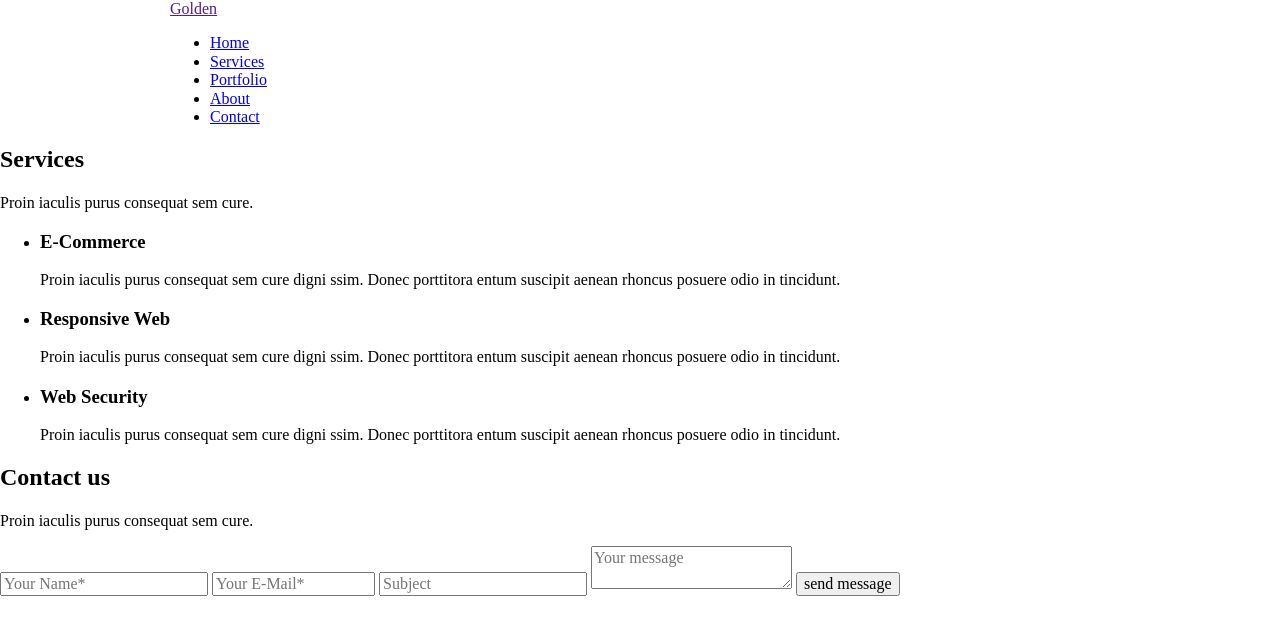
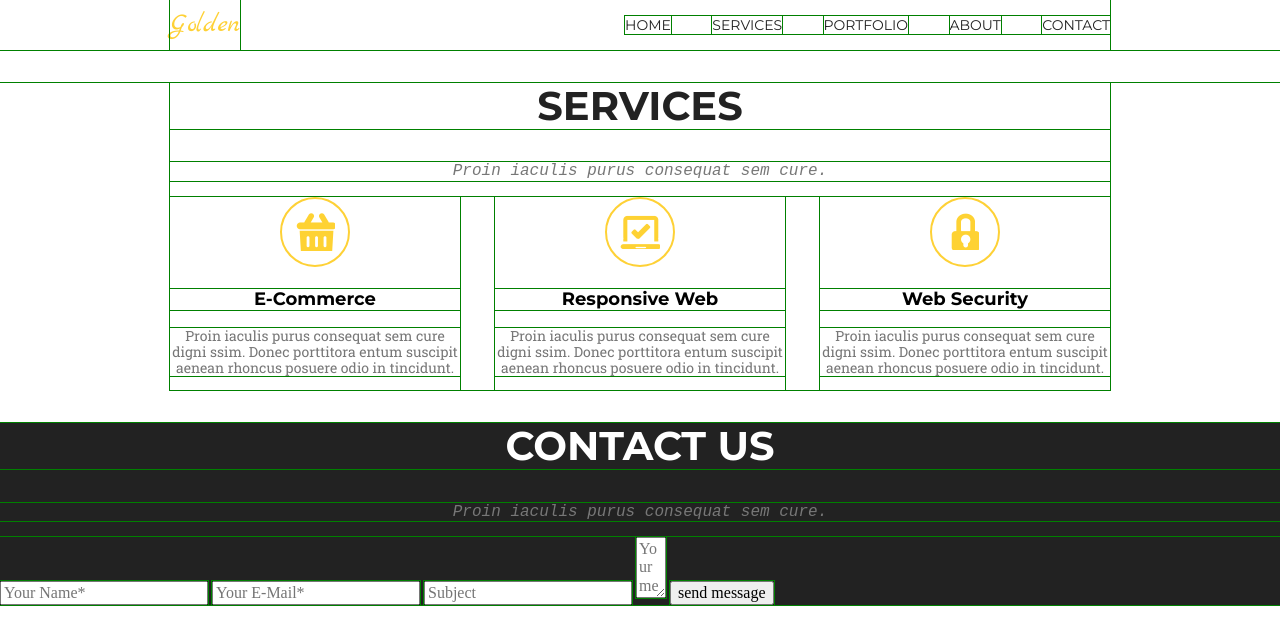
Before and after one commit to LiliyaGavrishchishena/goit-fe-course, a plain HTML site: page html-css/module-07/index.html in a window 1280 px wide. Drawn offline with Linux system fonts and the light colour scheme; a web font is replaced by a local one.

Commit message:
first section

```diff
--- a/html-css/module-07/css/styles.css
+++ b/html-css/module-07/css/styles.css
@@ -38,4 +38,137 @@ input[type='radio'].visually-hidden {
 
 /* font-family: 'Montserrat', sans-serif;
    font-family: 'Roboto Slab', serif;
+
+  font-family: 'Droid Serif Italic', arial;
+  @import url(http://allfont.ru/allfont.css?fonts=droid-serif-italic);
+
+  color: #fed136;
 */
+.logo {
+  text-decoration: none;
+  color: #fed136;
+  font-size: 26px;
+  line-height: 50px;
+  font-family: 'Marck Script', cursive;
+}
+
+.menu {
+  display: flex;
+  /* min-height: 100px; */
+  align-items: center;
+  justify-content: space-between;
+  /* margin-bottom: 10px; */
+}
+
+.menu-list {
+  width: 485px;
+  display: flex;
+  margin: 0;
+  padding: 0;
+  justify-content: space-between;
+}
+
+.menu-item {
+  list-style-type: none;
+  margin: 0;
+}
+
+.menu-link {
+  text-decoration: none;
+  font-family: 'Montserrat', sans-serif;
+  font-weight: 400;
+  color: #222222;
+  font-size: 14px;
+  cursor: pointer;
+  padding: 0;
+  text-transform: uppercase;
+}
+
+.menu-link:hover {
+  color: #fed136;
+}
+
+/* SECTION SERVICES */
+
+h2 {
+  font-family: 'Montserrat', sans-serif;
+  font-weight: 700;
+  font-size: 40px;
+  text-transform: uppercase;
+  text-align: center;
+}
+
+.services-head {
+  color: #222222;
+  text-align: center;
+}
+
+p[class*="description"] {
+  color: #777777;
+  font-family: 'PT Mono', monospace;
+  font-style: italic;
+  font-size: 16px;
+  text-align: center;
+}
+
+.service-list {
+  margin: 0;
+  padding: 0;
+  list-style-type: none;
+  display: flex;
+  justify-content: space-between;
+  text-align: center;
+}
+
+.service-item {
+  width: 290px;
+}
+.service-item-head {
+  font-family: 'Montserrat', sans-serif;
+  font-weight: 700;
+  font-size: 18px;
+}
+
+.service-item-text {
+  font-family: 'Roboto Slab', serif;
+  font-weight: 400;
+  font-size: 14px;
+  color: #777777;
+}
+
+.service-item::before {
+  display: inline-block;
+  width: 70px;
+  height: 70px;
+  background-repeat: no-repeat;
+  background-position: center;
+  content: '';
+  border: 2px solid #fed136;
+  border-radius: 50px;
+}
+
+.item-basket::before {
+  background-image: url('../img/Icon-Basket.png');
+}
+
+.item-laptop::before {
+  background-image: url('../img/Icon-Laptop.png');
+}
+
+.item-locked::before {
+  background-image: url('../img/Icon-Locked.png');
+}
+
+/* SECTION FORM */
+
+.contact {
+  background-color: #222222;
+}
+
+.contact-form-head {
+  color: #ffffff;
+}
+
+* {
+  outline: 1px solid green;
+}
--- a/html-css/module-07/index.html
+++ b/html-css/module-07/index.html
@@ -9,6 +9,8 @@
   <link rel="stylesheet" href="./css/normalize.css">
   <link href="https://fonts.googleapis.com/css?family=Montserrat:400,700" rel="stylesheet">
   <link href="https://fonts.googleapis.com/css?family=Roboto+Slab" rel="stylesheet">
+  <link href="https://fonts.googleapis.com/css?family=Marck+Script" rel="stylesheet">
+  <link href="https://fonts.googleapis.com/css?family=PT+Mono" rel="stylesheet">
   <link rel="stylesheet" href="./css/styles.css">
 </head>
 
@@ -40,21 +42,21 @@
   <main>
     <h1 class="visually-hidden">Services of Golden</h1>
     <!-- SECTION SERVICES -->
-    <section class="services">
+    <section class="services container">
       <h2 class="services-head">Services</h2>
       <p class="services-description">Proin iaculis purus consequat sem cure. </p>
       <ul class="service-list">
-        <li class="service-item">
+        <li class="service-item item-basket">
           <h3 class="service-item-head">E-Commerce</h3>
           <p class="service-item-text">Proin iaculis purus consequat sem cure digni ssim. Donec porttitora entum
             suscipit aenean rhoncus posuere odio in tincidunt.</p>
         </li>
-        <li class="service-item">
+        <li class="service-item item-laptop">
           <h3 class="service-item-head">Responsive Web</h3>
           <p class="service-item-text">Proin iaculis purus consequat sem cure digni ssim. Donec porttitora entum
             suscipit aenean rhoncus posuere odio in tincidunt.</p>
         </li>
-        <li class="service-item">
+        <li class="service-item item-locked">
           <h3 class="service-item-head">Web Security</h3>
           <p class="service-item-text">Proin iaculis purus consequat sem cure digni ssim. Donec porttitora entum
             suscipit aenean rhoncus posuere odio in tincidunt.</p>
@@ -67,11 +69,11 @@
       <h2 class="contact-form-head">Contact us</h2>
       <p class="contact-form-description">Proin iaculis purus consequat sem cure. </p>
       <form class="contact-form" action="#" method="get">
-        <input class="name" type="text" name="a" id="id_input" placeholder="Your Name*">
-        <input class="email" name="email" type="email" id="id_email" placeholder="Your E-Mail*" size="15">
-        <input class="subject" type="text" name="subject" id="id_subject" placeholder="Subject">
-        <textarea class="comments" name="comments" rows="" cols="" placeholder="Your message"></textarea>
-        <input class="button" type="submit" value="send message">
+        <input class="name" type="text" name="name" id="name" placeholder="Your Name*" required>
+        <input class="email" type="email" name="email"  id="email" placeholder="Your E-Mail*" required>
+        <input class="subject" type="text" name="subject" id="subject" placeholder="Subject">
+        <textarea class="comments" name="message" rows="3" cols="1" placeholder="Your message" required></textarea>
+        <input class="button" type="submit" id="submit message" value="send message">
       </form>
     </section>
   </main>
```
Also changed, not shown: html-css/module-07/img/Icon-Basket.png (added), html-css/module-07/img/Icon-Laptop.png (added), html-css/module-07/img/Icon-Locked.png (added), html-css/module-07/img/Map Image.png (added).
